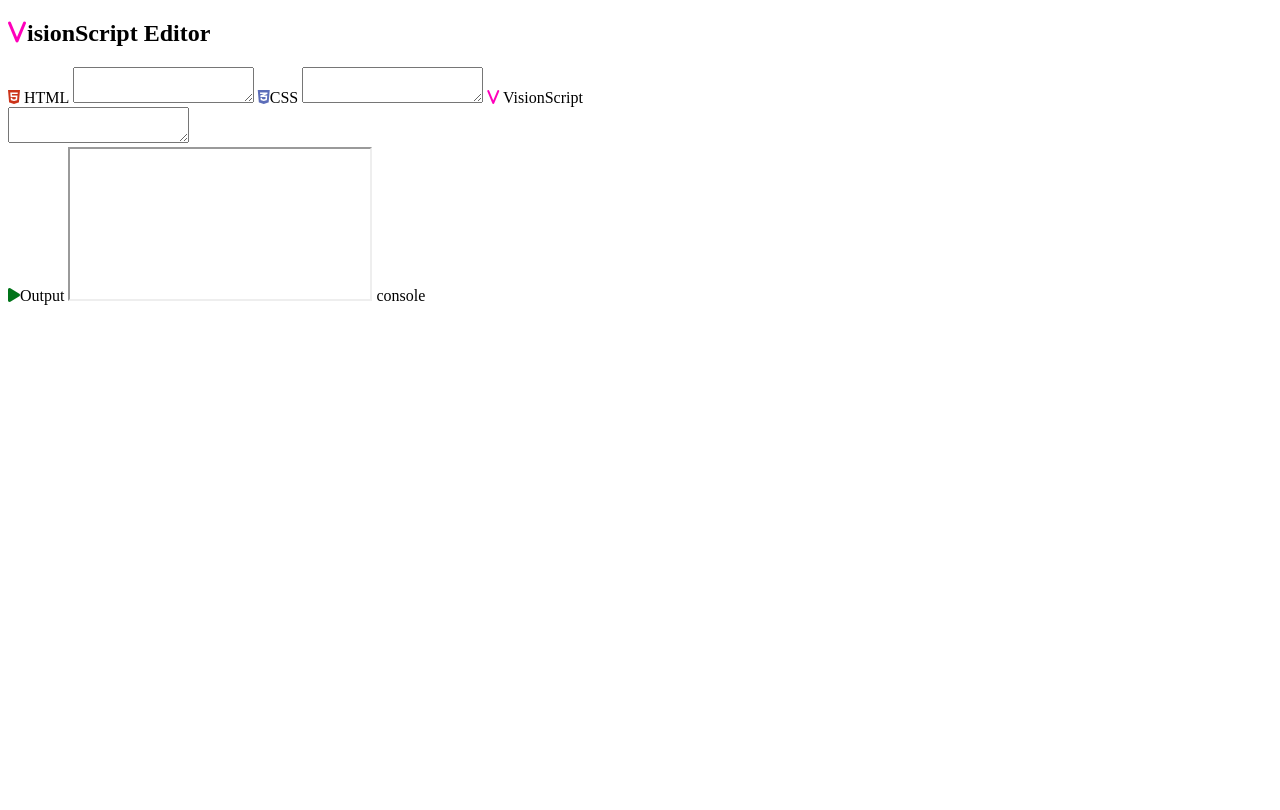
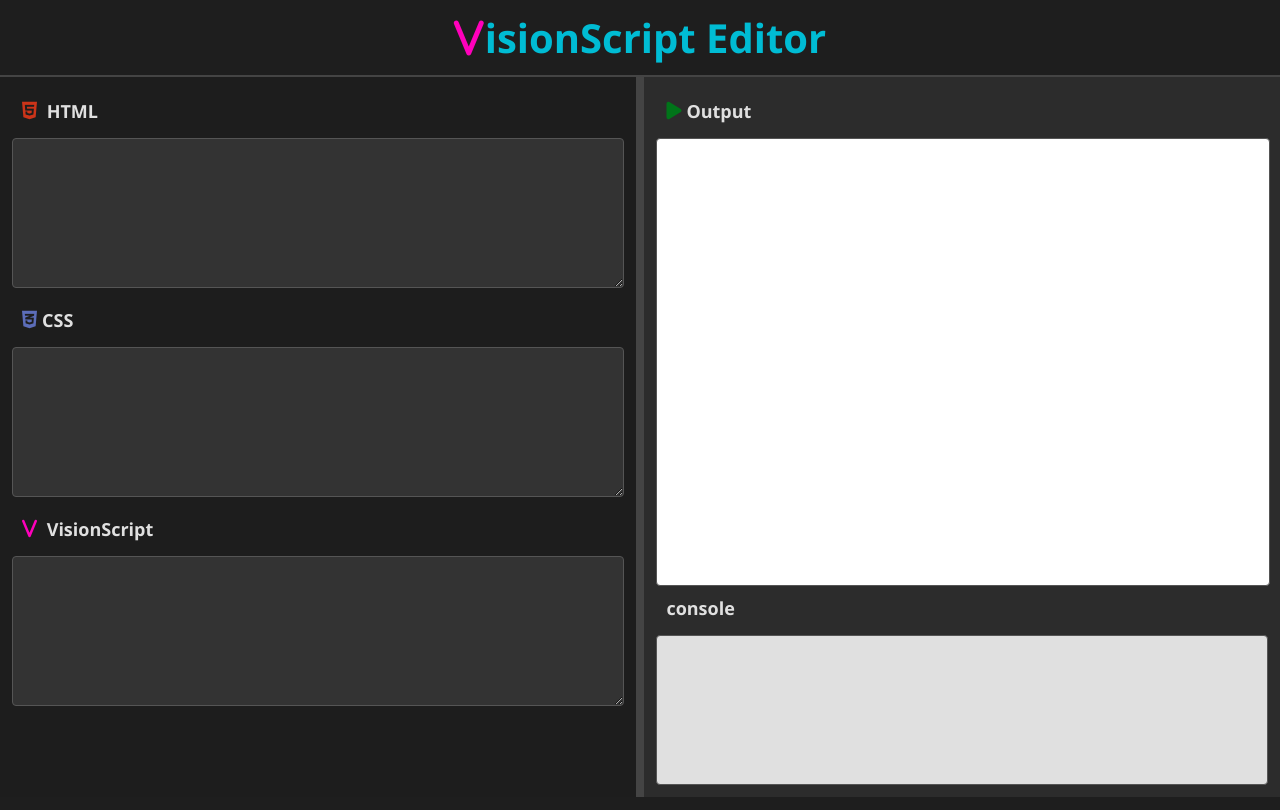
Before and after one commit to Anikesh-Sharma/Pixel-pole-vault_021, a plain HTML site: page editor.html in a window 1280 px wide. Drawn offline with Linux system fonts and the light colour scheme.

Commit message:
changedcss

```diff
--- a/editor.css
+++ b/editor.css
@@ -91,7 +91,7 @@ iframe {
     height: 100%;
     border: 1px solid #555;
     border-radius: 4px;
-    background-color: #1e1e1e;
+    background-color: #ffffff;
     transition: border-color 0.3s ease;
 }
 
@@ -144,10 +144,11 @@ iframe {
 #console {
     border: 1px solid #555;
     padding: 10px;
-    color: #e0e0e0;
+    color: #333;
     height: 200px;
     overflow-y: auto;
-    background-color: #333;
+    background-color:  #e0e0e0;
+
     border-radius: 4px;
     transition: border-color 0.3s ease;
 }
--- a/editor.html
+++ b/editor.html
@@ -5,6 +5,7 @@
     <meta charset="UTF-8" />
     <meta name="viewport" content="width=device-width, initial-scale=1.0" />
     <title>Live Code Editor</title>
+    <link rel="stylesheet" href="./editor.css">
     <script
     src="https://kit.fontawesome.com/14dc840376.js"
     crossorigin="anonymous"></script>
```
